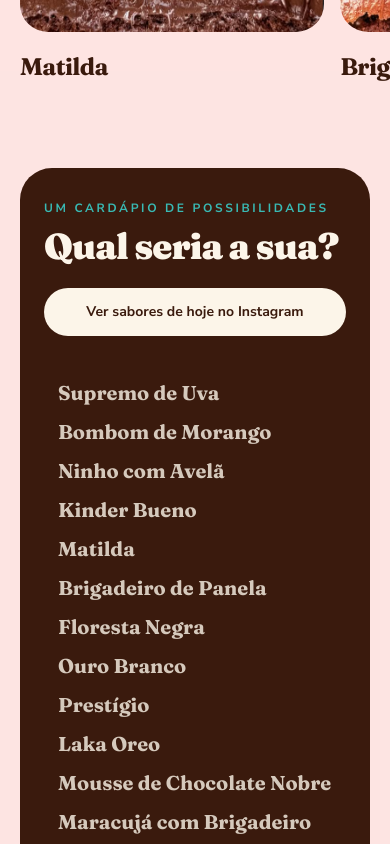
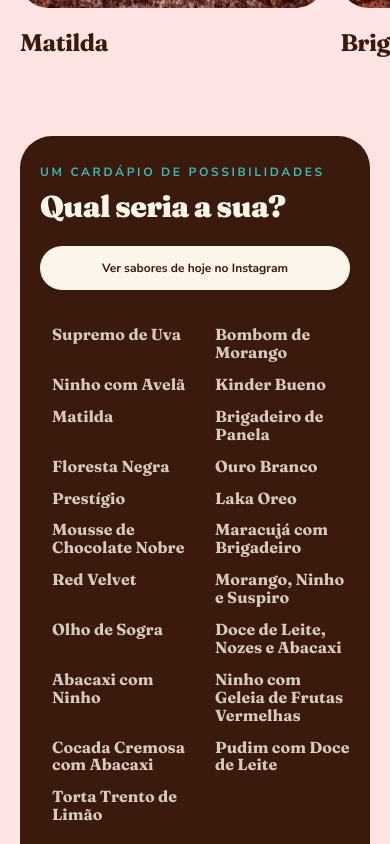
Before and after one commit to FelipeAlves4/podeserbolo, a Next.js app: page / in a window 390 px wide. Shown: the part 3740-4584 px from the top of the page. Built offline with nearby package versions, Linux system fonts and the light colour scheme.

Commit message:
Optimize mobile spacing in products and slice sections

```diff
--- a/components/products-section.tsx
+++ b/components/products-section.tsx
@@ -11,7 +11,7 @@ export function ProductsSection() {
   const reduced = useReducedMotion()
 
   return (
-    <section id="sabores" className="bg-blush/45 overflow-hidden py-20 md:py-28" aria-labelledby="sabores-title">
+    <section id="sabores" className="bg-blush/45 overflow-hidden py-16 sm:py-20 md:py-28" aria-labelledby="sabores-title">
       <div className="mx-auto w-full max-w-[1400px] px-5 md:px-8">
         <div className="flex flex-col gap-5 md:flex-row md:items-end md:justify-between">
           <Reveal className="max-w-3xl">
@@ -32,7 +32,7 @@ export function ProductsSection() {
           whileInView={{ opacity: 1, y: 0 }}
           viewport={{ once: true, margin: "-10% 0px" }}
           transition={{ duration: 0.6, ease: [0.22, 1, 0.36, 1] }}
-          className="no-scrollbar mt-10 -mx-5 flex snap-x snap-mandatory gap-4 overflow-x-auto px-5 pb-2 md:mx-0 md:grid md:grid-cols-3 md:gap-6 md:overflow-visible md:px-0"
+          className="no-scrollbar mt-8 -mx-5 flex snap-x snap-mandatory gap-4 overflow-x-auto px-5 pb-2 sm:mt-10 md:mx-0 md:grid md:grid-cols-3 md:gap-6 md:overflow-visible md:px-0"
         >
           {FEATURED_FLAVORS.map((flavor, index) => (
             <li key={flavor.id} className={cn("w-[78vw] shrink-0 snap-center sm:w-[52vw] md:w-auto", index === 1 ? "md:mt-10" : "", index === 2 ? "md:-mt-3" : "")}>
@@ -42,22 +42,22 @@ export function ProductsSection() {
         </motion.ul>
 
         <Reveal delay={0.1}>
-          <div className="bg-cocoa mt-12 rounded-[2rem] px-6 py-8 text-cocoa-foreground sm:px-8 sm:py-10 md:px-12">
+          <div className="bg-cocoa mt-10 rounded-[2rem] px-5 py-7 text-cocoa-foreground sm:mt-12 sm:px-8 sm:py-10 md:px-12">
             <div className="flex flex-col gap-6 lg:flex-row lg:items-end lg:justify-between">
               <div className="max-w-xl">
                 <p className="text-turquoise text-xs font-bold uppercase tracking-[0.22em]">Um cardápio de possibilidades</p>
-                <h3 className="font-serif mt-3 text-4xl font-black leading-none tracking-tight sm:text-5xl">Qual seria a sua?</h3>
+                <h3 className="font-serif mt-3 text-3xl font-black leading-none tracking-tight sm:text-5xl">Qual seria a sua?</h3>
               </div>
-              <a href={INSTAGRAM_URL} target="_blank" rel="noopener noreferrer" className="bg-cocoa-foreground text-cocoa hover:bg-turquoise inline-flex w-full shrink-0 items-center justify-center rounded-full px-6 py-3.5 text-center text-sm font-bold transition-colors sm:w-auto">
+              <a href={INSTAGRAM_URL} target="_blank" rel="noopener noreferrer" className="bg-cocoa-foreground text-cocoa hover:bg-turquoise inline-flex w-full shrink-0 items-center justify-center rounded-full px-5 py-3.5 text-center text-xs font-bold transition-colors sm:w-auto sm:px-6 sm:text-sm">
                 Ver sabores de hoje no Instagram
               </a>
             </div>
 
-            <ul className="mt-10 grid gap-x-8 gap-y-1.5 sm:grid-cols-2 lg:grid-cols-3" aria-label="Sabores já preparados pela Pode Ser Bolo?">
+            <ul className="mt-8 grid grid-cols-2 gap-x-4 gap-y-1.5 sm:mt-10 sm:gap-x-8 sm:grid-cols-2 lg:grid-cols-3" aria-label="Sabores já preparados pela Pode Ser Bolo?">
               {FLAVORS.map((flavor) => (
                 <li key={flavor.id}>
-                  <span className="group inline-flex cursor-default items-center gap-2 py-1 font-serif text-xl font-bold leading-tight text-cocoa-foreground/80 transition-colors hover:text-turquoise sm:text-2xl">
-                    <span className="bg-rose size-1.5 shrink-0 rounded-full opacity-0 transition-opacity group-hover:opacity-100" aria-hidden="true" />
+                  <span className="group grid cursor-default grid-cols-[0.375rem_minmax(0,1fr)] items-start gap-1.5 py-1 font-serif text-[1rem] font-bold leading-[1.12] text-cocoa-foreground/80 transition-colors hover:text-turquoise sm:grid-cols-[0.5rem_minmax(0,1fr)] sm:gap-2 sm:text-xl lg:text-2xl">
+                    <span className="bg-rose mt-1.5 size-1.5 shrink-0 rounded-full opacity-0 transition-opacity group-hover:opacity-100 sm:size-2" aria-hidden="true" />
                     {flavor.name}
                   </span>
                 </li>
--- a/components/slice-section.tsx
+++ b/components/slice-section.tsx
@@ -16,11 +16,11 @@ export function SliceSection() {
   return (
     <section
       ref={ref}
-      className="relative py-20 md:py-28"
+      className="relative py-16 sm:py-20 md:py-28"
       aria-labelledby="fatia-title"
     >
       <div className="mx-auto w-full max-w-[1400px] px-5 md:px-8">
-        <div className="grid items-center gap-10 lg:grid-cols-2 lg:gap-16">
+        <div className="grid items-center gap-8 sm:gap-10 lg:grid-cols-2 lg:gap-16">
           <div className="relative overflow-hidden rounded-[2.5rem] rounded-bl-[7rem]">
             <motion.div style={{ y, scale }} className="relative aspect-[4/5] w-full">
               <Image
```
